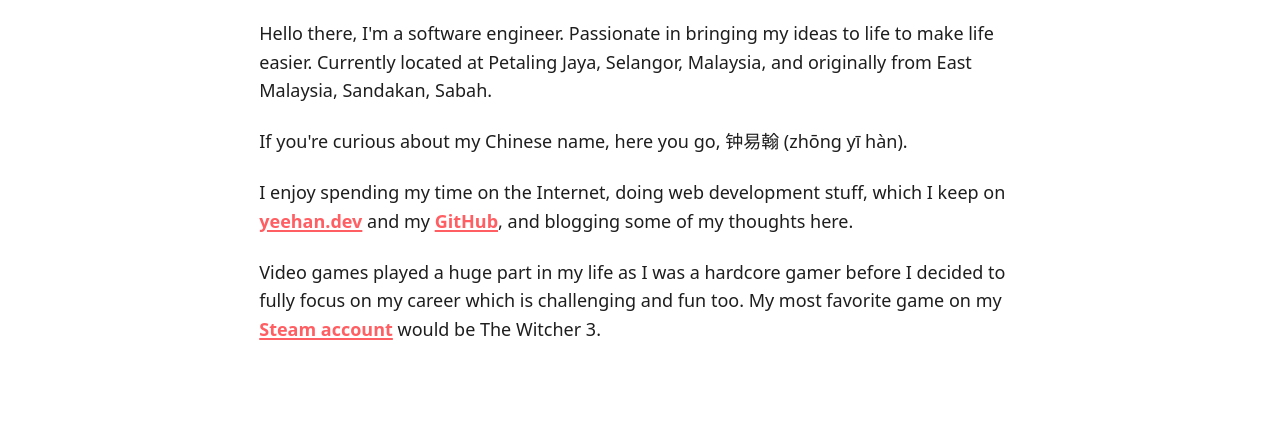
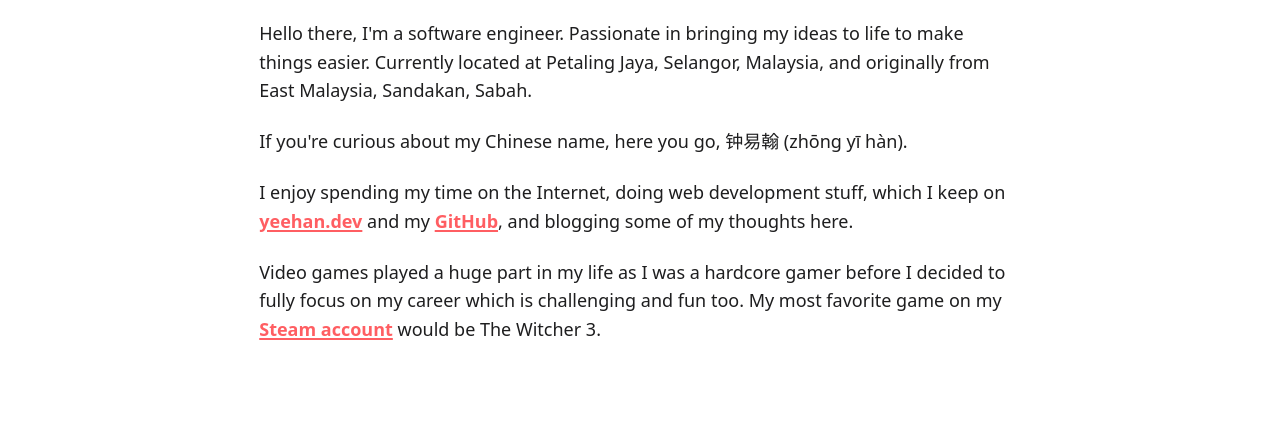
Before and after one commit to yeehanchung/yeehanchung.com, a Gatsby site: page / in a window 1280 px wide. Shown: the part 268-689 px from the top of the page. Built offline with nearby package versions, Linux system fonts and the light colour scheme; Gatsby itself is replaced by a stand-in of ours.

Commit message:
chore: modify life -> things

```diff
--- a/src/pages/index.js
+++ b/src/pages/index.js
@@ -13,7 +13,7 @@ export default () => {
         </H1>
         <br />
         <P lineHeight="medium">
-          Hello there, I'm a software engineer. Passionate in bringing my ideas to life to make life easier. Currently located at Petaling Jaya, Selangor, Malaysia, and originally from East Malaysia, Sandakan, Sabah.
+          Hello there, I'm a software engineer. Passionate in bringing my ideas to life to make things easier. Currently located at Petaling Jaya, Selangor, Malaysia, and originally from East Malaysia, Sandakan, Sabah.
         </P>
         <br/>
         <P lineHeight="medium">
```
